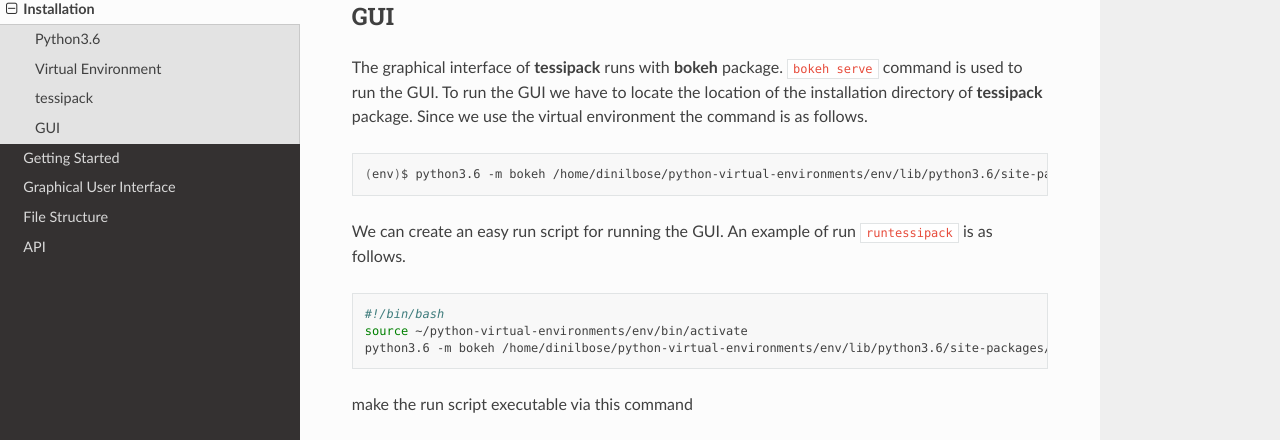
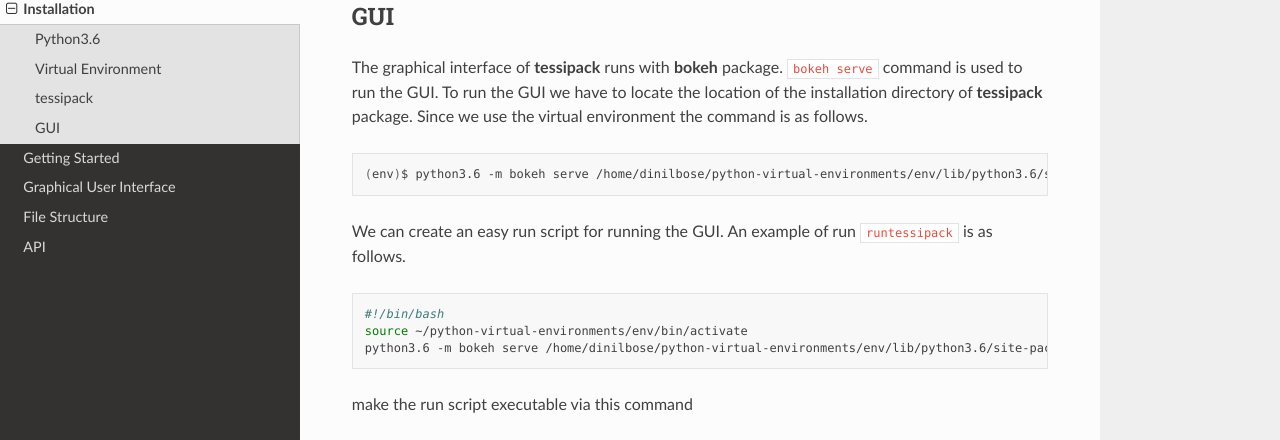
Before and after one commit to dinilbose/tessipack, a Sphinx documentation site: the page built from docs/source/Installation.rst, in a window 1280 px wide and 900 px high, scrolled down 1215 px. Shown: the part 112-552 px from the top of the window. Built offline with Sphinx 7.4.7 and the Read the Docs theme 2.0.0, drawn with Linux system fonts in a browser that asks for light colours.

Commit message:
small changes

```diff
--- a/docs/source/Installation.rst
+++ b/docs/source/Installation.rst
@@ -74,7 +74,7 @@
 
 .. code-block:: bash
 
-  (env)$ python3.6 -m bokeh /home/dinilbose/python-virtual-environments/env/lib/python3.6/site-packages/tessipack/gui/
+  (env)$ python3.6 -m bokeh serve /home/dinilbose/python-virtual-environments/env/lib/python3.6/site-packages/tessipack/gui/
 
 We can create an easy run script for running the GUI. An example of run ``runtessipack`` is as follows.
 
@@ -82,7 +82,7 @@
 
    #!/bin/bash
    source ~/python-virtual-environments/env/bin/activate
-   python3.6 -m bokeh /home/dinilbose/python-virtual-environments/env/lib/python3.6/site-packages/tessipack/gui/
+   python3.6 -m bokeh serve /home/dinilbose/python-virtual-environments/env/lib/python3.6/site-packages/tessipack/gui/
 
 make the run script executable via this command
 
--- a/tessipack/__init__.py
+++ b/tessipack/__init__.py
@@ -1,4 +1,4 @@
-__version__ = "0.0.20"
+__version__ = "0.0.21"
 print('Under development.....version ',__version__)
 import os
 PACKAGEDIR = os.path.abspath(os.path.dirname(__file__))
```
Also changed, not shown: 3 other files.
